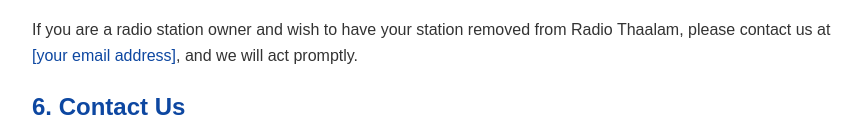
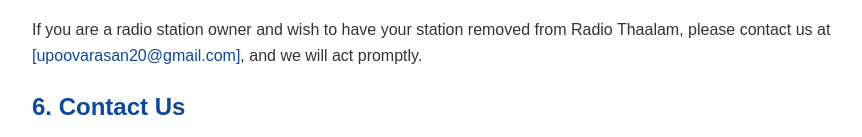
Before and after one commit to poovarasanthanish/radio-thaalam-privacy, a plain HTML site: page index.html in a window 1280 px wide. Shown: the part 842-979 px from the top of the page, without its empty margins (208-1070 px from the left). Drawn offline with Linux system fonts and the light colour scheme.

Commit message:
Update index.html

```diff
--- a/index.html
+++ b/index.html
@@ -58,7 +58,7 @@
     <p>Our app is not directed to children under the age of 13. We do not knowingly collect information from children.</p>
 
     <h2>5. Removal of Content</h2>
-    <p>If you are a radio station owner and wish to have your station removed from Radio Thaalam, please contact us at <a href="mailto:[your email address]">[your email address]</a>, and we will act promptly.</p>
+    <p>If you are a radio station owner and wish to have your station removed from Radio Thaalam, please contact us at <a href="mailto:[your email address]">[upoovarasan20@gmail.com]</a>, and we will act promptly.</p>
 
     <h2>6. Contact Us</h2>
     <p>If you have any questions about this Privacy Policy, please contact us:</p>
```
